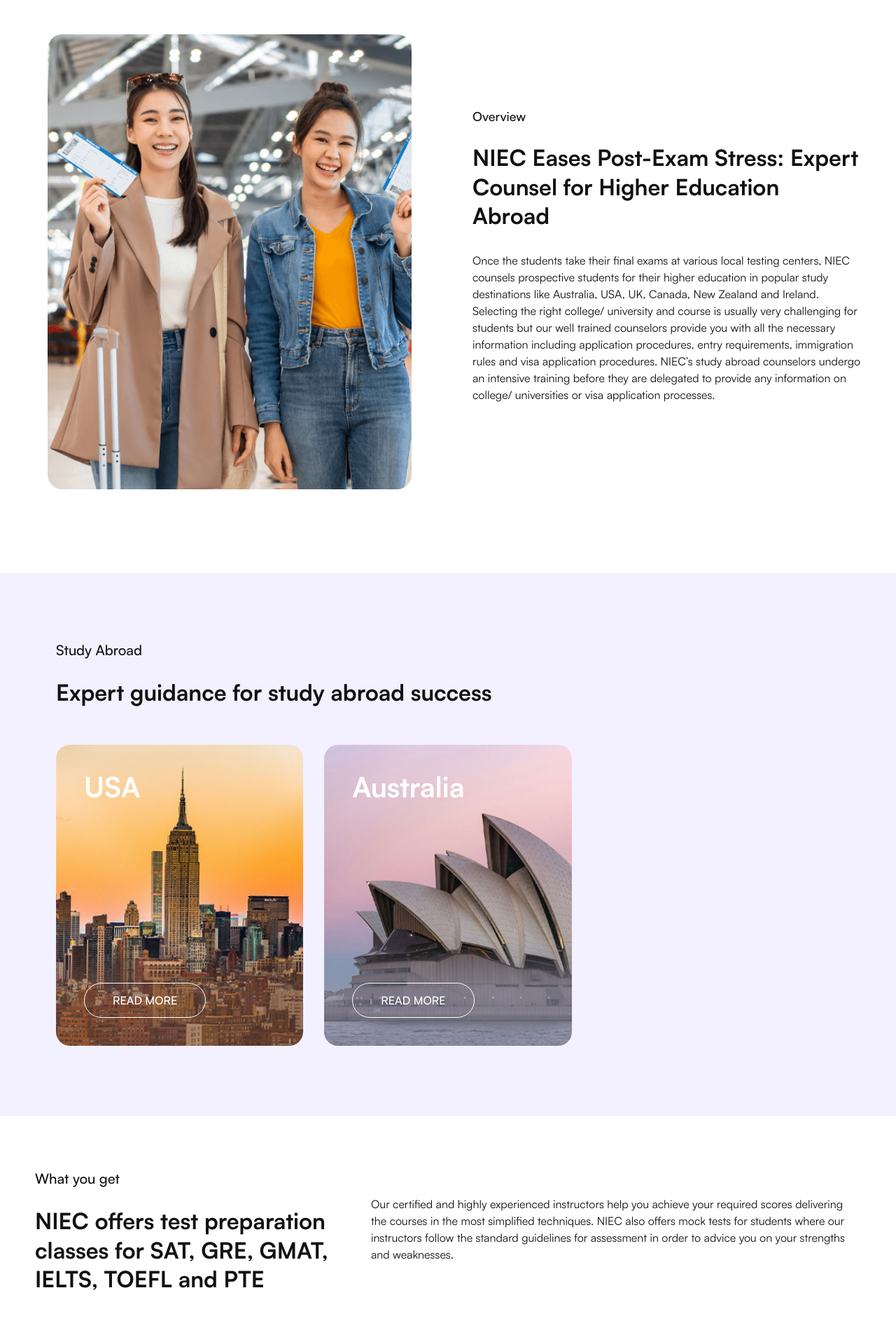
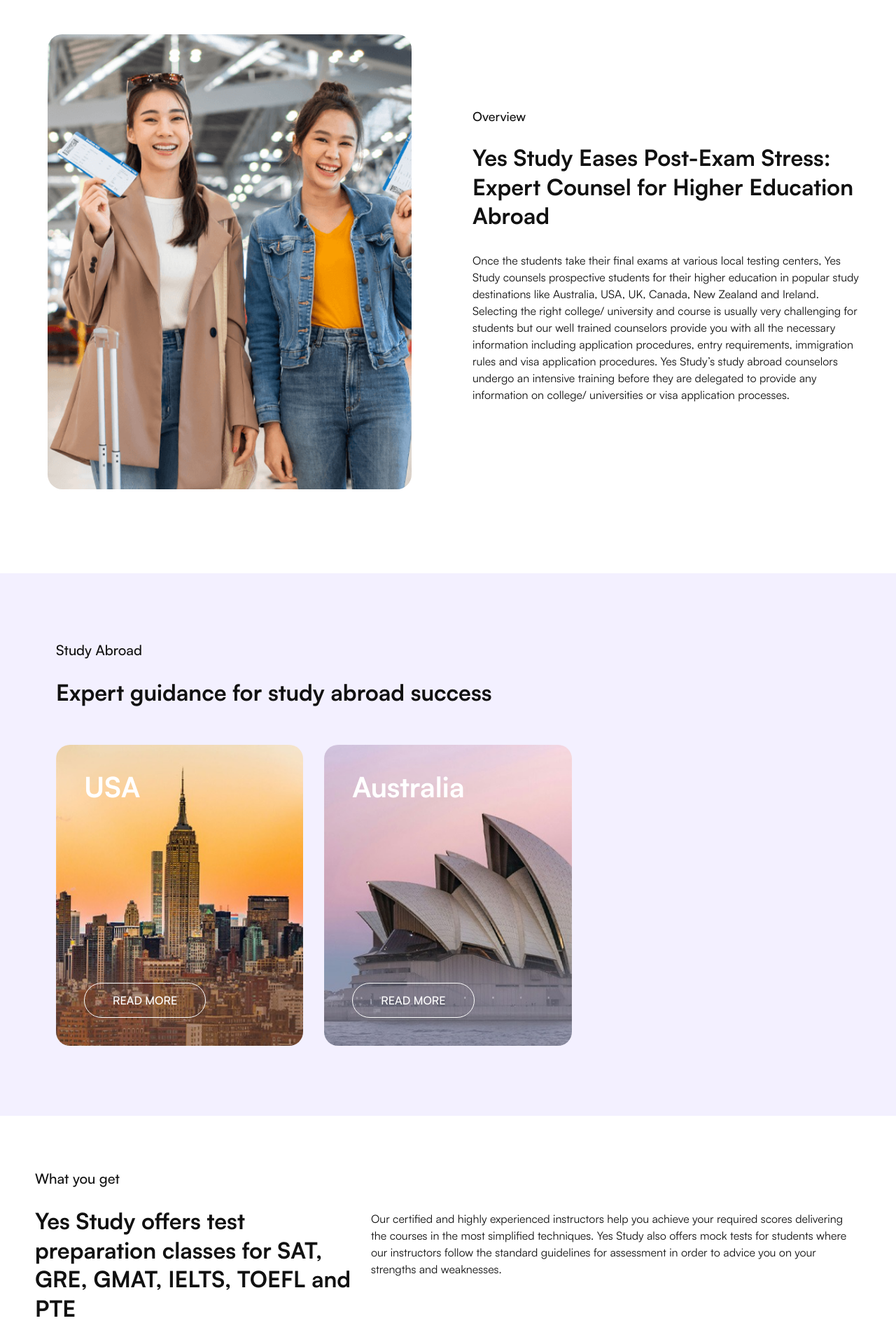
Before and after one commit to aveein/yesstudy, a Next.js app: page /study-abroad in a window 1280 px wide. Shown: the part 878-2798 px from the top of the page at 70% size. Built offline with nearby package versions, Linux system fonts and the light colour scheme.

Commit message:
content changed

```diff
--- a/src/app/study-abroad/study-in-australia/page.tsx
+++ b/src/app/study-abroad/study-in-australia/page.tsx
@@ -35,7 +35,7 @@
           cards={page.universities.cards}
         />
         <FaqAccordion heading={page.faq.heading} items={page.faq.items} />
-        <CtaCarousel heading={page.cta.heading} cards={page.cta.cards} />
+        {/* <CtaCarousel heading={page.cta.heading} cards={page.cta.cards} /> */}
         <ContactSection />
         <OurOfficesSection />
       </main>
--- a/src/app/study-abroad/study-in-usa/page.tsx
+++ b/src/app/study-abroad/study-in-usa/page.tsx
@@ -35,7 +35,7 @@
           cards={page.universities.cards}
         />
         <FaqAccordion heading={page.faq.heading} items={page.faq.items} />
-        <CtaCarousel heading={page.cta.heading} cards={page.cta.cards} />
+        {/* <CtaCarousel heading={page.cta.heading} cards={page.cta.cards} /> */}
         <ContactSection />
         <OurOfficesSection />
       </main>
--- a/src/components/Header.tsx
+++ b/src/components/Header.tsx
@@ -228,6 +228,7 @@
       {/* Desktop: static (non-sticky), full-bleed bar with a translucent pill nav. */}
       <div className="relative z-[100] hidden w-full items-center px-[40px] pt-[10px] pb-[20px] lg:flex">
         <div className="flex w-full flex-row items-center gap-[30px] rounded-[40px] bg-white/64 px-[15px] py-[5px] shadow-[0px_5px_10px_0px_rgba(0,0,0,0.06)] backdrop-blur-[10px]">
+          <Link href="/" className="shrink-0">
             <Image
               src={LOGO_SRC}
               alt={LOGO_ALT}
@@ -236,6 +237,7 @@
               priority
               className="h-auto w-[165px]"
             />
+          </Link>
           <nav className="flex grow flex-row items-center justify-end gap-[10px]">
             {NAV.map((item) => (
               <DesktopNavLink key={item.href} item={item} pathname={pathname} />
@@ -252,6 +254,7 @@
 
       {/* Mobile: solid bar + tap-to-expand panel. */}
       <div className="relative z-[100] flex items-center bg-white px-[20px] py-[15px] lg:hidden">
+        <Link href="/">
           <Image
             src={LOGO_SRC}
             alt={LOGO_ALT}
@@ -260,6 +263,7 @@
             priority
             className="h-auto w-[165px]"
           />
+        </Link>
         <button
           type="button"
           onClick={() => setMobileOpen((open) => !open)}
--- a/src/data/study-abroad-landing.json
+++ b/src/data/study-abroad-landing.json
@@ -25,8 +25,8 @@
   },
   "overview": {
     "eyebrow": "Overview",
-    "heading": "NIEC Eases Post-Exam Stress: Expert Counsel for Higher Education Abroad",
-    "body": "Once the students take their final exams at various local testing centers, NIEC counsels prospective students for their higher education in popular study destinations like Australia, USA, UK, Canada, New Zealand and Ireland. Selecting the right college/ university and course is usually very challenging for students but our well trained counselors provide you with all the necessary information including application procedures, entry requirements, immigration rules and visa application procedures. NIEC’s study abroad counselors undergo an intensive training before they are delegated to provide any information on college/ universities or visa application processes.",
+    "heading": "Yes Study Eases Post-Exam Stress: Expert Counsel for Higher Education Abroad",
+    "body": "Once the students take their final exams at various local testing centers, Yes Study counsels prospective students for their higher education in popular study destinations like Australia, USA, UK, Canada, New Zealand and Ireland. Selecting the right college/ university and course is usually very challenging for students but our well trained counselors provide you with all the necessary information including application procedures, entry requirements, immigration rules and visa application procedures. Yes Study’s study abroad counselors undergo an intensive training before they are delegated to provide any information on college/ universities or visa application processes.",
     "image": "/images/layer-660.png"
   },
   "destinations": {
@@ -50,8 +50,8 @@
   },
   "whatYouGet": {
     "eyebrow": "What you get",
-    "heading": "NIEC offers test preparation classes for SAT, GRE, GMAT, IELTS, TOEFL and PTE",
-    "body": "Our certified and highly experienced instructors help you achieve your required scores delivering the courses in the most simplified techniques. NIEC also offers mock tests for students where our instructors follow the standard guidelines for assessment in order to advice you on your strengths and weaknesses."
+    "heading": "Yes Study offers test preparation classes for SAT, GRE, GMAT, IELTS, TOEFL and PTE",
+    "body": "Our certified and highly experienced instructors help you achieve your required scores delivering the courses in the most simplified techniques. Yes Study also offers mock tests for students where our instructors follow the standard guidelines for assessment in order to advice you on your strengths and weaknesses."
   },
   "services": {
     "cards": [
@@ -60,22 +60,22 @@
         "image": "/images/s1.png",
         "paragraphs": [
           "Studying abroad can be a life- changing experience and students require the right guidance and support from experienced study abroad consultants. Our counselors are qualified with intensive training and years of experience to help you in making crucial decisions involved in studying abroad.",
-          "From helping you select your course and university to presenting your applications in the best way possible, our counselors are the best that makes NIEC your one-stop solution for studying abroad."
+          "From helping you select your course and university to presenting your applications in the best way possible, our counselors are the best that makes Yes Study your one-stop solution for studying abroad."
         ]
       },
       {
         "title": "Career Counseling",
         "image": "/images/s2.png",
         "paragraphs": [
-          "NIEC helps you make an informed career decision with our career counseling services available for students who are struggling to make career or educational decisions. With unbiased advices and moral support, you can discover yourself with the right direction to your thoughts.",
-          "Career counseling at NIEC aims to get you an insight about yourself, your career, your education in order to help you make an informed decision. Our counselors will consider your personal interests, your personality and skills, your strengths and weaknesses to facilitate suitable career and education choices."
+          "Yes Study helps you make an informed career decision with our career counseling services available for students who are struggling to make career or educational decisions. With unbiased advices and moral support, you can discover yourself with the right direction to your thoughts.",
+          "Career counseling at Yes Study aims to get you an insight about yourself, your career, your education in order to help you make an informed decision. Our counselors will consider your personal interests, your personality and skills, your strengths and weaknesses to facilitate suitable career and education choices."
         ]
       },
       {
         "title": "Universities and Courses",
         "image": "/images/s3.png",
         "paragraphs": [
-          "NIEC being a part of worldwide network of universities and colleges in popular study destinations provides you with hundreds of universities and thousands of courses to choose from.",
+          "Yes Study being a part of worldwide network of universities and colleges in popular study destinations provides you with hundreds of universities and thousands of courses to choose from.",
           "Just think of what you want to study and you will be offered a wide range of study options to consider. With guidance from our expert counselors to help you select your university and course, you can easily find your best fit!"
         ]
       },
@@ -92,7 +92,7 @@
         "image": "/images/s5.png",
         "paragraphs": [
           "International students are eligible for a wide range of scholarships and financial aids which will vary on the choice of your course, university and your study abroad destination.",
-          "With NIEC’s guidance you can easily discover various scholarships and financial aids that will help you ease your financial burden. You can learn about the requirements and the processes on how you can achieve it."
+          "With Yes Study’s guidance you can easily discover various scholarships and financial aids that will help you ease your financial burden. You can learn about the requirements and the processes on how you can achieve it."
         ]
       },
       {
@@ -106,7 +106,7 @@
         "title": "Pre-departure Session",
         "image": "/images/s7.png",
         "paragraphs": [
-          "NIEC’s pre-departure session focuses on delivering information for students who will be travelling to study abroad. It includes useful tips on how you can start your student life in an entirely new place. We try our best to help you with information on what you need to pack and what you can expect at your arrival in the different airports. The pre-departure session will help you become ready for your new life as an international student."
+          "Yes Study’s pre-departure session focuses on delivering information for students who will be travelling to study abroad. It includes useful tips on how you can start your student life in an entirely new place. We try our best to help you with information on what you need to pack and what you can expect at your arrival in the different airports. The pre-departure session will help you become ready for your new life as an international student."
         ]
       }
     ],
--- a/src/data/study-in-australia.json
+++ b/src/data/study-in-australia.json
@@ -841,11 +841,6 @@
     "heading": "Expert guidance for study abroad success",
     "cards": [
       {
-        "name": "Germany",
-        "image": "/images/germany_2025.jpg",
-        "href": "https://niec.edu.np/study-abroad/study-in-germany/"
-      },
-      {
         "name": "USA",
         "image": "/images/usa.jpg",
         "href": "https://niec.edu.np/study-abroad/study-in-usa/"
--- a/src/data/study-in-usa.json
+++ b/src/data/study-in-usa.json
@@ -44,7 +44,7 @@
     ],
     "visa": [
       {
-        "image": "/images/mhendotamangtamang-visagranted_november_21_-2025.jpeg",
+        "image": "/images/9ce27443-1c8b-408a-8324-ccb463bda6b4.png",
         "alt": "Best Consultancy in Nepal for USA"
       },
       {
```
Also changed, not shown: public/images/487296917_1228824142037141_3568407203885693963_n.jpg (added), public/images/9ce27443-1c8b-408a-8324-ccb463bda6b4.png (added). Lines whose indentation alone changed are shown as unchanged.
